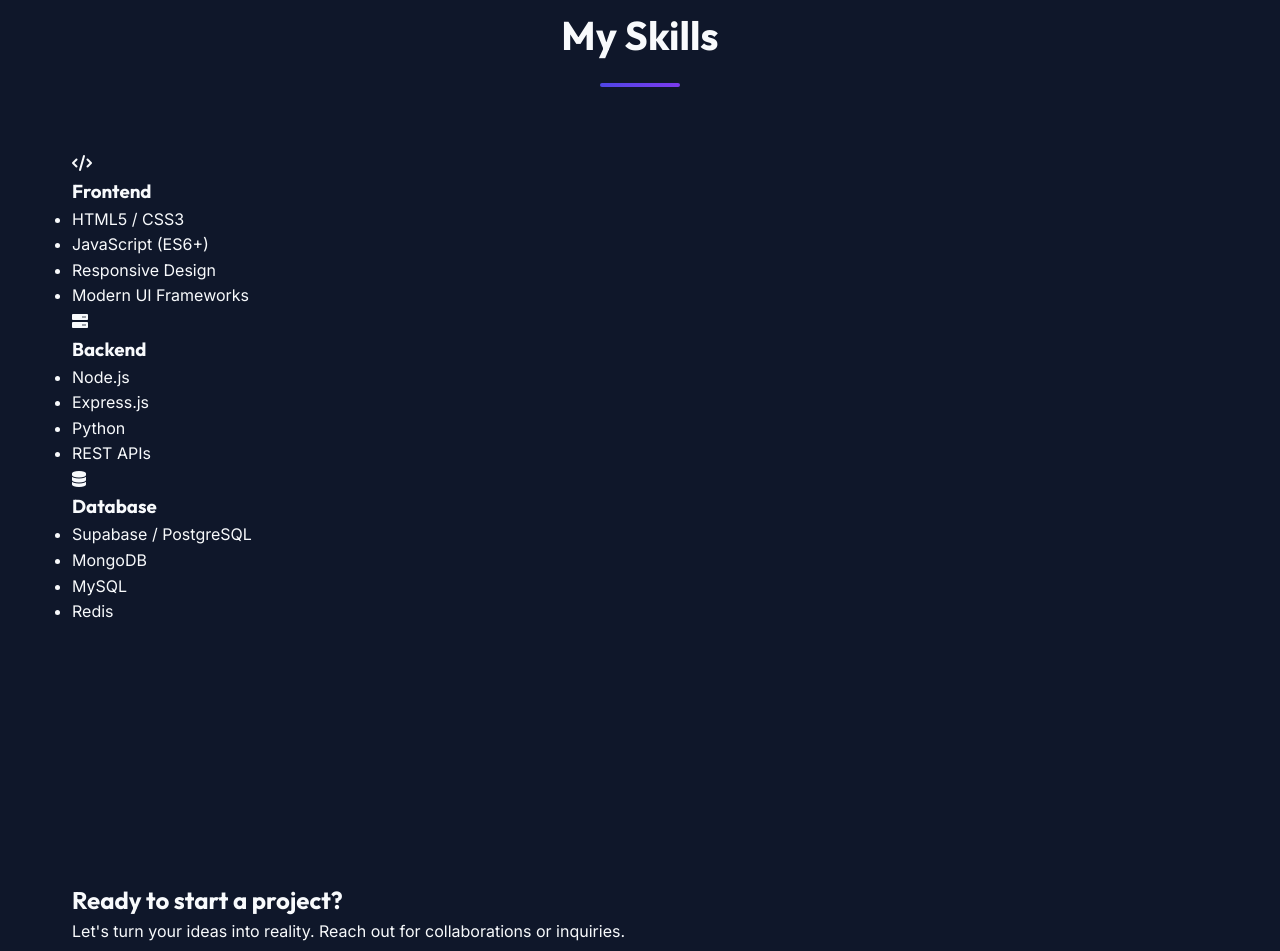
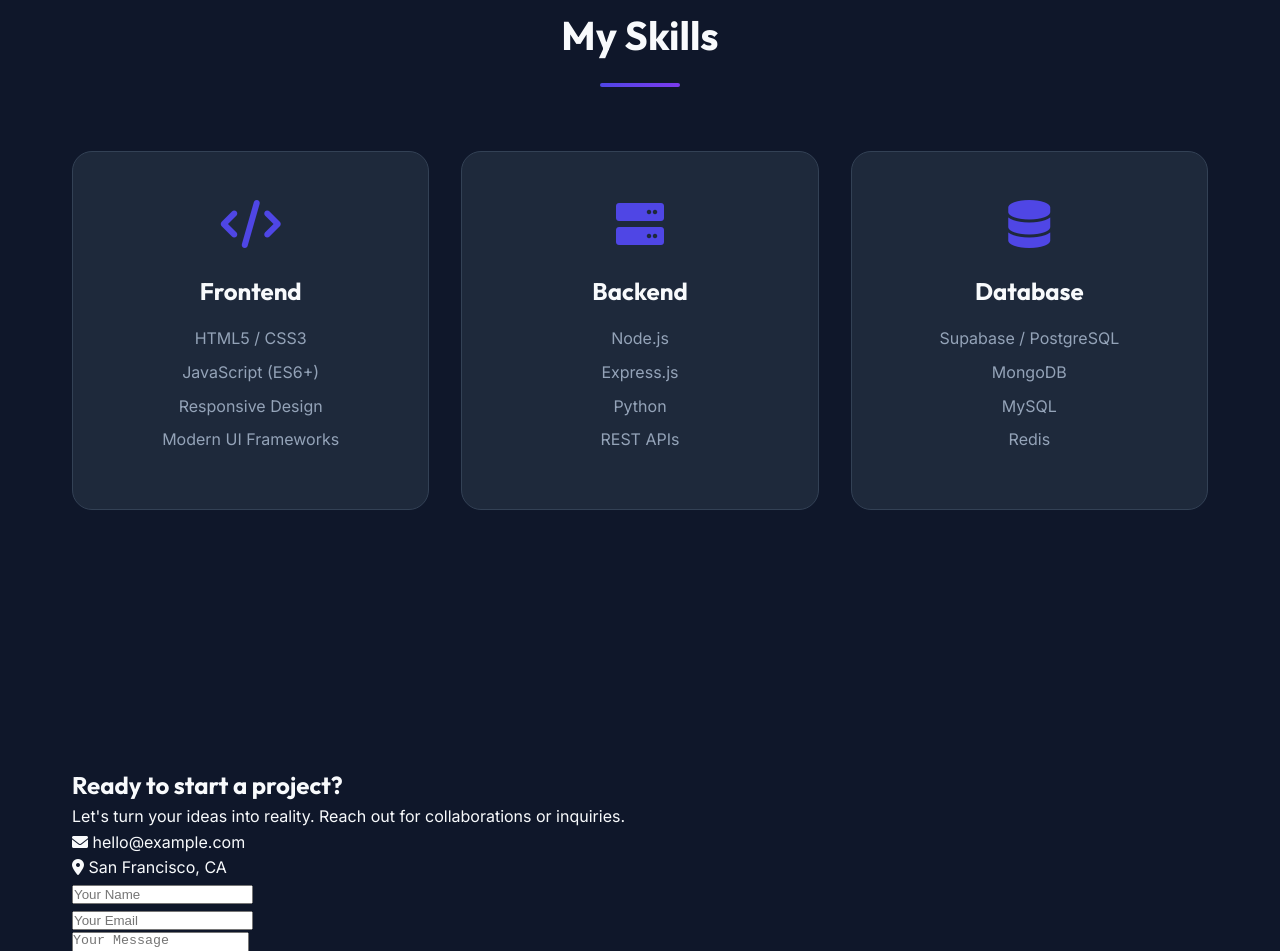
Before and after one commit to ast4rt3/My_Portfolio, a plain HTML site: page index.html in a window 1280 px wide. Shown: the part 1804-2755 px from the top of the page. Drawn offline with Linux system fonts and the light colour scheme.

Commit message:
added skills container and contact container and style

```diff
--- a/style.css
+++ b/style.css
@@ -316,3 +316,44 @@ section {
     font-weight: 600;
     border: 1px solid var(--border-color);
 }
+
+.skills-container {
+    display: grid;
+    grid-template-columns: repeat(auto-fit, minmax(280px, 1fr));
+    gap: 2rem;
+}
+
+.skill-category {
+    background: var(--card-bg);
+    padding: 3rem 2rem;
+    border-radius: 20px;
+    text-align: center;
+    border: 1px solid var(--border-color);
+    transition: var(--transition);
+}
+
+.skill-category:hover {
+    background: var(--bg-color);
+    border-color: var(--accent);
+    transform: translateY(-5px);
+}
+
+.skill-category i {
+    font-size: 3rem;
+    color: var(--accent);
+    margin-bottom: 1.5rem;
+}
+
+.skill-category h3 {
+    font-size: 1.5rem;
+    margin-bottom: 1rem;
+}
+
+.skill-list {
+    list-style: none;
+    color: var(--text-secondary);
+}
+
+.skill-list li {
+    margin-bottom: 0.5rem;
+}
```
